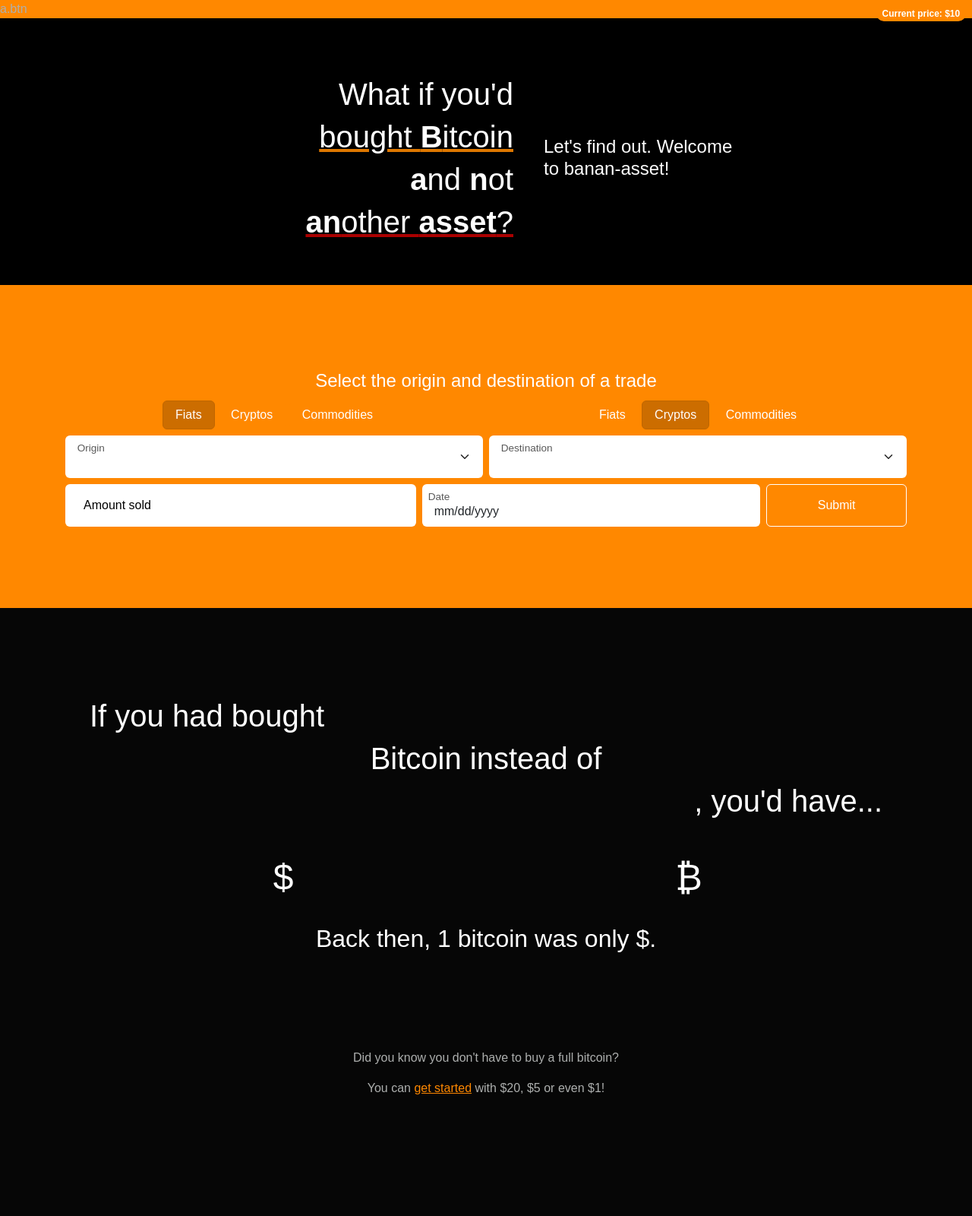
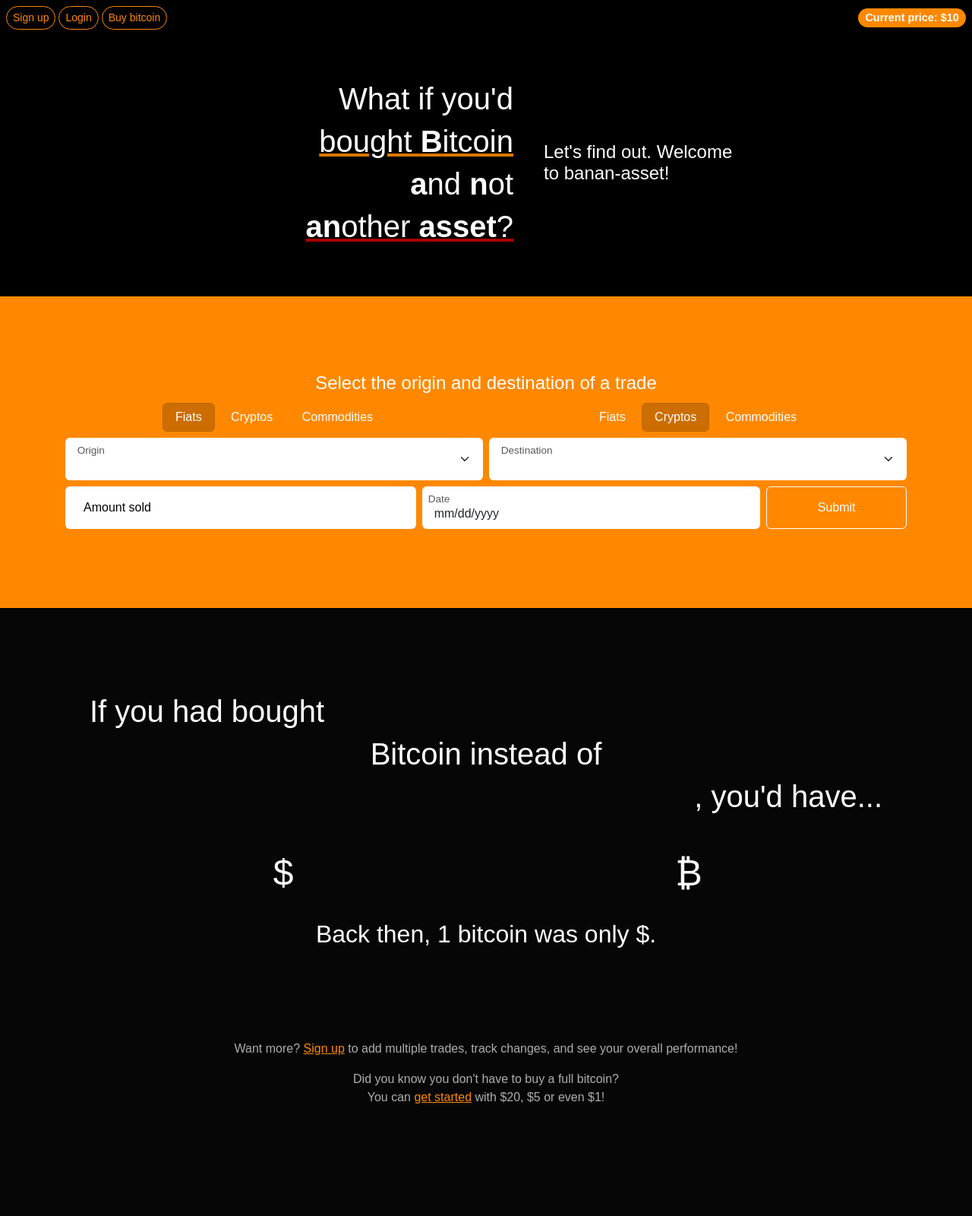
Before and after one commit to Lordkarma88/banan-asset, a Flask app: template app/templates/index.html in a window 1280 px wide. Shown: the whole page at 76% size. Run offline with Flask 2, Linux system fonts and the light colour scheme; tables that the repository leaves empty hold one stand-in row (values such as "Sample post"); the template is opened without the code that fills it: values that come from a table or form of the project are taken from there, most other values are stand-ins (such as "Sample title", 1, 10 or a date in 2020); lists and menus that the app fills with data are empty; parts of the project's set-up code (start-up, migrations or seed data) failed here and were passed over.

Commit message:
added login and signup buttons

```diff
--- a/app/static/style.css
+++ b/app/static/style.css
@@ -2,9 +2,26 @@ body {
   font-family: 'Rubik', sans-serif;
 }
 
+@media (max-width: 575px) {
+  #top-buttons .btn {
+  --bs-btn-padding-y: 0.1rem;
+  --bs-btn-padding-x: 0.2rem;
+  --bs-btn-font-size: .75rem;
+  }
+
+  #current-price {
+  font-size: .7rem;
+  }
+}
+
+@media (min-width: 576px) {
+  #current-price {
+  font-size: .9rem;
+  }
+}
+
 #current-price {
   position: absolute;
-  z-index: 1;
   right: 0;
 }
 
--- a/app/templates/index.html
+++ b/app/templates/index.html
@@ -12,12 +12,16 @@
 </head>
 
 <body>
-  <div id="first-screen" class="bg-warning">
-    a.btn
-    <div class="badge rounded-pill bg-warning mt-2 me-2" id="current-price">Current price: ${{ current_price }}</div>
-    <header id="title-question" class="bg-black d-flex align-items-center py-md-3">
+  <div id="first-screen" class="bg-black">
+    <div id="top-buttons" class="d-flex align-items-center ms-2 mt-2">
+      <a href="/signup" class="btn btn-sm btn-outline-warning rounded-pill">Sign up</a>
+      <a href="/login" class="btn btn-sm btn-outline-warning rounded-pill mx-1">Login</a>
+      <a href="#" class="btn btn-sm btn-outline-warning rounded-pill" data-bs-toggle="modal" data-bs-target="#buy-links-modal">Buy bitcoin</a>
+      <div class="badge rounded-pill bg-warning me-2" id="current-price">Current price: ${{ current_price }}</div>
+    </div>
+    <header id="title-question" class="d-flex align-items-center py-md-3">
       <div class="container">
-        <div class="row pt-4">
+        <div class="row pt-2">
           <div class="col-8 col-md-6 ms-md-5 text-end" id="title">
             <h3>What if you'd</h3>
             <h3 id="header-btc">bought <b>B</b>itcoin</h3>
@@ -32,8 +36,8 @@
     </header>
 
 
-    <div id="trade-form" class="d-flex align-items-center py-md-4">
-      <form class="container-lg needs-validation text-center px-3 py-4" novalidate>
+    <div id="trade-form" class="d-flex align-items-center py-md-4 bg-warning">
+      <form class="container-lg needs-validation text-center px-3 pb-2" novalidate>
         <legend>Select the origin and destination of a trade</legend>
         <div class="row gx-2">
           <div class="col">
@@ -144,10 +148,15 @@
     </div>
 
     <div id="signup-links" class="text-center">
-      <p>Did you know you don't have to buy a full bitcoin?</p>
+      <p>Want more?
+        <a href="/signup" class="text-warning">Sign up</a>
+         to add multiple trades, track changes, and see your overall performance!
+        </p>
+
+      <p class="mb-0">Did you know you don't have to buy a full bitcoin?</p>
       <p>You can
         <a href="#" class="text-warning" data-bs-toggle="modal" data-bs-target="#buy-links-modal">get started</a>
-        with $20, $5 or even $1!</span>
+        with $20, $5 or even $1!
       </p>
     </div>
   </div>
@@ -157,7 +166,7 @@
     <div class="modal-dialog modal-dialog-centered">
       <div class="modal-content">
         <div class="modal-header bg-warning">
-          <h1 class="modal-title fs-5">Want to buy bitcoin?</h1>
+          <h1 class="modal-title fs-5">Interested in bitcoin?</h1>
           <button class="btn-close" type="button" data-bs-dismiss="modal"></button>
         </div>
         <div class="modal-body">
```
